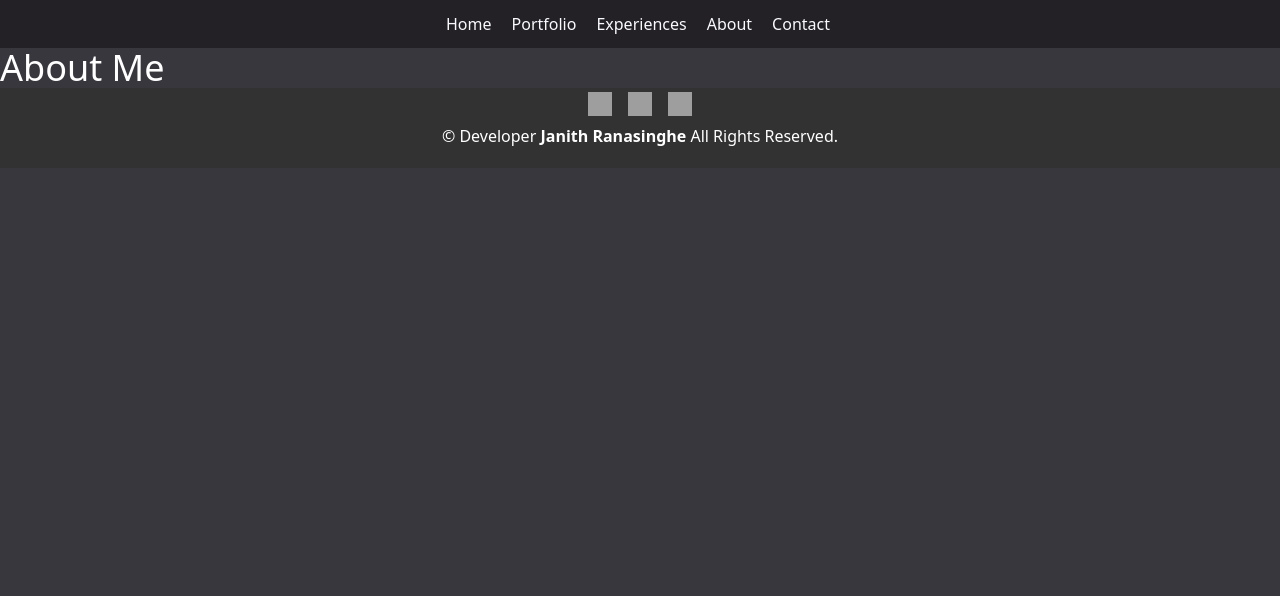
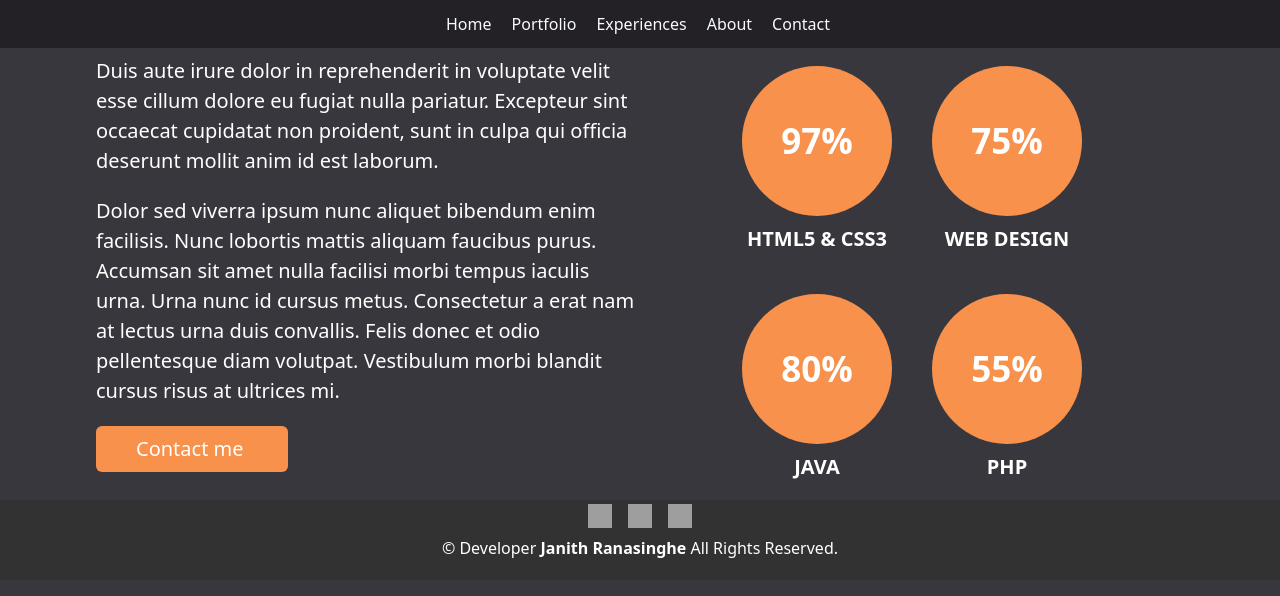
Before and after one commit to JanithR-creator/Demo-Portfilio, a React (Create React App) app: page /About-me in a window 1280 px wide. Shown: the top 596 px of the page. Built offline with nearby package versions, Linux system fonts and the light colour scheme; grey boxes are pictures that could not be loaded.

Commit message:
completly done about-me

```diff
--- a/src/components/About.js
+++ b/src/components/About.js
@@ -1,6 +1,63 @@
+import {Link} from "react-router-dom";
+import React from "react";
+
 function About() {
-    return(
-        <h1 className="text-4xl">About Me</h1>
+    return (
+        <div className='xl:px-24 px-10'>
+            <div className='w-full h-auto lg:flex'>
+                <div className='lg:w-1/2 h-auto py-2'>
+                    <p className='mb-5 text-20'>Duis aute irure dolor in reprehenderit in voluptate velit esse cillum dolore eu fugiat nulla
+                        pariatur. Excepteur sint occaecat cupidatat non proident, sunt in culpa qui officia deserunt
+                        mollit anim id est laborum.
+                    </p>
+                    <p className='mb-5 text-20'>
+                        Dolor sed viverra ipsum nunc aliquet bibendum enim facilisis. Nunc lobortis mattis aliquam
+                        faucibus purus. Accumsan sit amet nulla facilisi morbi tempus iaculis urna. Urna nunc id cursus
+                        metus. Consectetur a erat nam at lectus urna duis convallis. Felis donec et odio pellentesque
+                        diam volutpat. Vestibulum morbi blandit cursus risus at ultrices mi.
+                    </p>
+                    <Link to='mailto:janithraditha@gmail.com' className='w-44 xl:w-48 bg-orange my-5 px-10 py-2 rounded-md flex'>
+                        <span className='mr-1 text-12 xl:text-20 2xl:text-35'>Contact me</span>
+                    </Link>
+                </div>
+                <div className='lg:w-1/2 w-full h-auto flex justify-center items-center'>
+                    <div className=' h-auto grid grid-cols-1 md:grid-cols-2 gap-10'>
+                        <div className='flex flex-col items-center'>
+                            <div className='bg-orange w-150 h-150 rounded-full flex items-center justify-center'>
+                                <p className='text-35 font-bold'>97%</p>
+                            </div>
+                            <div>
+                                <p className='text-20 font-bold mt-2'>HTML5 & CSS3</p>
+                            </div>
+                        </div>
+                        <div className='flex flex-col items-center'>
+                            <div className='bg-orange w-150 h-150 rounded-full flex items-center justify-center'>
+                                <p className='text-35 font-bold'>75%</p>
+                            </div>
+                            <div>
+                                <p className='text-20 font-bold mt-2'>WEB DESIGN</p>
+                            </div>
+                        </div>
+                        <div className='flex flex-col items-center'>
+                            <div className='bg-orange w-150 h-150 rounded-full flex items-center justify-center'>
+                                <p className='text-35 font-bold'>80%</p>
+                            </div>
+                            <div>
+                                <p className='text-20 font-bold mt-2'>JAVA</p>
+                            </div>
+                        </div>
+                        <div className='flex flex-col items-center'>
+                            <div className='bg-orange w-150 h-150 rounded-full flex items-center justify-center'>
+                                <p className='text-35 font-bold'>55%</p>
+                            </div>
+                            <div>
+                                <p className='text-20 font-bold mt-2'>PHP</p>
+                            </div>
+                        </div>
+                    </div>
+                </div>
+            </div>
+        </div>
     )
 }
 
--- a/src/components/Portfolio.js
+++ b/src/components/Portfolio.js
@@ -9,7 +9,7 @@ function Portfolio() {
                     </p>
                 </div>
             </div>
-            <div className="w-full h-auto px-24 pt-2 grid lg:grid-cols-3 md:grid-cols-2 sm:grid-cols-1">
+            <div className="w-full h-auto xl:px-24 px-10 pt-2 grid lg:grid-cols-3 md:grid-cols-2 sm:grid-cols-1">
                 <div className='mx-2 mb-5'>
                     <div className='h-320 w-auto img1 bg-center bg-cover'></div>
                     <div className='text-center text-30 h-auto bg-white-2 text-gray font-bold p-3'>
--- a/tailwind.config.js
+++ b/tailwind.config.js
@@ -35,6 +35,8 @@ module.exports = {
         '300':'300px',
         '250':'250px',
         '200':'200px',
+        '100':'100px',
+        '150':'150px',
         '400':'400px',
         '80':'90px',
         '70':'70px',
@@ -54,6 +56,9 @@ module.exports = {
         '350':'350px',
         '390':'390px',
         '400':'400px',
+        '200':'200px',
+        '150':'150px',
+        '100':'100px',
       },
       fontSize:{
         '90':'90px',
```
